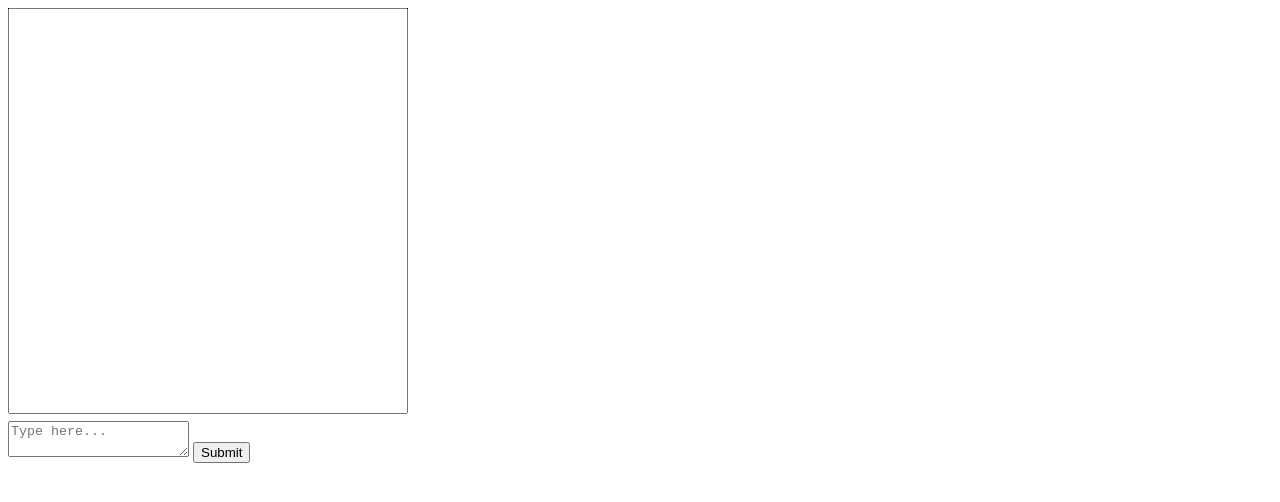
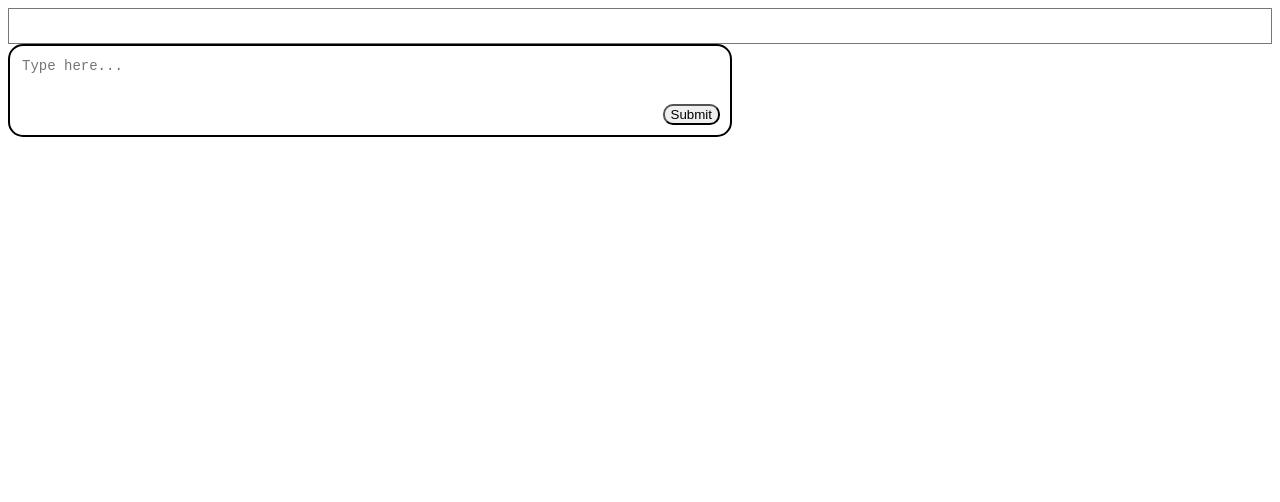
Before and after one commit to nickLewisCSUS/MentalHealthChatBot, a plain HTML site: page frontend/index.html in a window 1280 px wide. Drawn offline with Linux system fonts and the light colour scheme.

Commit message:
Added the new styles for the user input and submission elements

```diff
--- a/frontend/style.css
+++ b/frontend/style.css
@@ -2,17 +2,82 @@
 /* Chat bot container styles */
 
 #chat-container {
-    width: 400px;
-    height: 400px;
-    background-color: black;
+    width: auto;
+    height: auto;
     display: flex;
-    margin-bottom: 1%;
+    margin-bottom: 0 auto;
 }
 
 #chat-box-text {
     width: 100%;
-    height: 100%;
-    color: rgb(255, 255, 255);
+    height: auto;
+    color: rgb(0, 0, 0);
     margin: 0 auto;
     resize: none;
+    position: relative;
 }
+
+#chat-wrapper {
+    align-content: center;
+    background-color: grey;
+}
+
+
+
+/* ============================================== */
+/*     User input and submission area styles      */
+/* ============================================== */
+.user-input-submit-wrapper {
+    background-color: white;
+}
+
+.input-anchor {
+    width: 700px;
+    height: fit-content;
+    display: flex;
+    flex-direction: column;
+    align-items: stretch;
+    border: 2px solid black;
+    padding: 10px;
+    border-radius: 15px;
+}
+
+.input-anchor textarea {
+    margin-bottom: 2px;
+    max-height: 200px;
+    overflow-y: auto;
+    font-size: 14px;
+    border: none;
+    outline: none;
+    resize: none;
+    box-sizing: border-box;
+}
+
+
+.input-anchor textarea::-webkit-scrollbar {
+    width: 9px; /* Set scrollbar width */
+}
+
+.input-anchor textarea::-webkit-scrollbar-track {
+    background: #f0f0f0; /* Track background */
+    border-radius: 4px; /* Rounded corners for the track */
+}
+
+.input-anchor textarea::-webkit-scrollbar-thumb {
+    background: #b3b3b3; /* Thumb color */
+    border-radius: 4px; /* Rounded corners for the thumb */
+    border: 2px solid #f0f0f0; /* Padding to the thumb */
+}
+
+.input-anchor textarea::-webkit-scrollbar-thumb:hover {
+    background: #8f8f8f; /* Thumb color on hover */
+    cursor: default;
+}
+
+
+.input-anchor button {
+    align-self: flex-end;
+    cursor: pointer;
+    border-radius: 10px;
+    margin-top: 10px
+}
```
